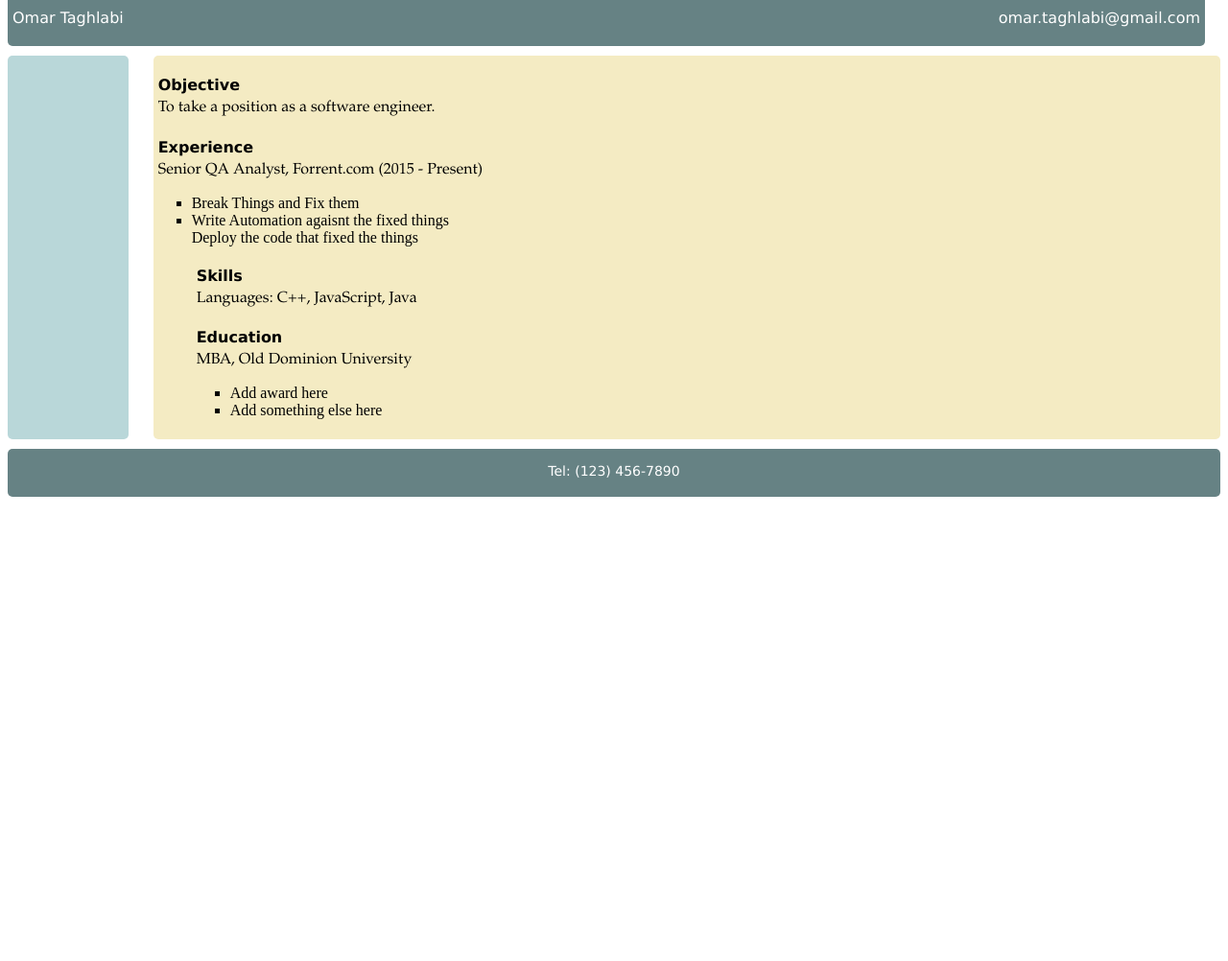
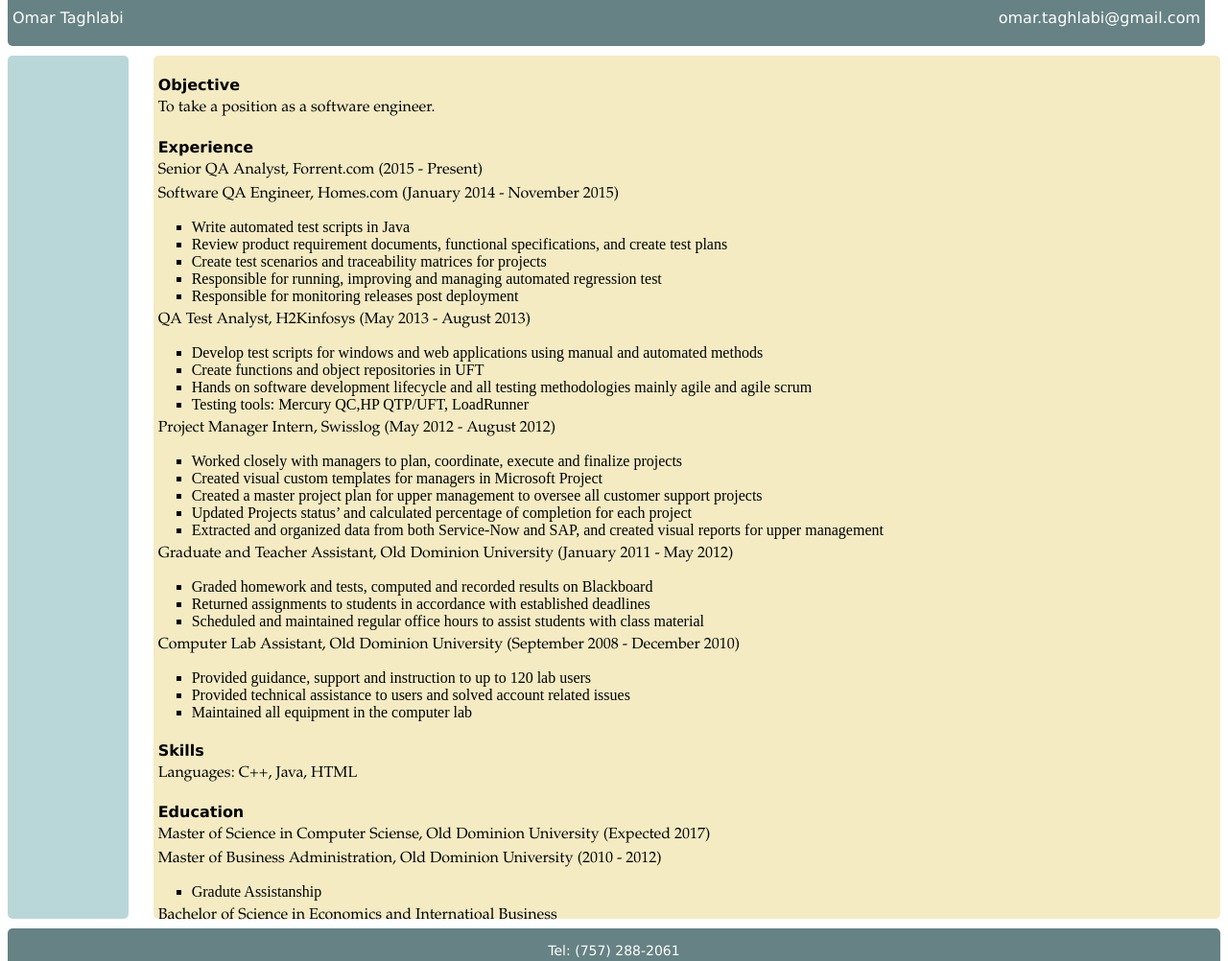
Before and after one commit to omartaghlabi/omartaghlabi, a plain HTML site: page Index.html in a window 1280 px wide. Shown: the top 1002 px of the page at 96% size. Before the commit the page ends 800 px from the top, so only its background shows below. Drawn offline with Linux system fonts and the light colour scheme.

Commit message:
updated resume and stylesheet.css

```diff
--- a/Index.html
+++ b/Index.html
@@ -15,23 +15,54 @@
 			<p>To take a position as a software engineer.</p>
 			<h4>Experience</h4>
 			<p>Senior QA Analyst, Forrent.com (2015 - Present)</p>
+			<p>Software QA Engineer, Homes.com (January 2014 - November 2015)</p>
 			<ul>
-				<li>Break Things and Fix them</li>
-				<li>Write Automation agaisnt the fixed things</li
-				<li>Deploy the code that fixed the things</li/
+				<li>Write automated test scripts in Java</li>
+				<li>Review product requirement documents, functional specifications, and create test plans</li>
+				<li>Create test scenarios and traceability matrices for projects</li>
+				<li>Responsible for running, improving and managing automated regression test</li>
+				<li>Responsible for monitoring releases post deployment</li>
+			</ul>
+			<p>QA Test Analyst, H2Kinfosys (May 2013 - August 2013)
+			<ul>
+				<li>Develop test scripts for windows and web applications using manual and automated methods </li>
+				<li>Create functions and object repositories in UFT</li>
+				<li>Hands on software development lifecycle and all testing methodologies mainly agile and agile scrum</li>
+				<li>Testing tools: Mercury QC,HP  QTP/UFT, LoadRunner</li>
+			</ul>
+			<p>Project Manager Intern, Swisslog (May 2012 - August 2012)
+			<ul>
+				<li>Worked closely with managers to plan, coordinate, execute and finalize projects</li>
+				<li>Created visual custom templates for managers in Microsoft Project</li>
+				<li>Created a master project plan for upper management to oversee all customer support projects</li>
+				<li>Updated Projects status’ and calculated percentage of completion for each project</li>
+				<li>Extracted and organized data from both Service-Now and SAP, and created visual reports for upper management</li>
+			</ul>
+			<p>Graduate and Teacher Assistant, Old Dominion University (January 2011 - May 2012) </p>
+			<ul>
+				<li>Graded homework and tests, computed and recorded results on Blackboard </li>
+				<li>Returned assignments to students in accordance with established deadlines</li>
+				<li>Scheduled and maintained regular office hours to assist students with class material</li>
+			</ul>
+			<p>Computer Lab Assistant, Old Dominion University (September 2008 - December 2010)</p>
+			<ul>
+				<li>Provided guidance, support and instruction to up to 120 lab users </li>
+				<li>Provided technical assistance to users and solved account related issues</li>
+				<li>Maintained all equipment in the computer lab</li>
 			</ul>
 			<h4>Skills</h4>
-			<p>Languages: C++, JavaScript, Java</p>
+			<p>Languages: C++, Java, HTML</p>
 
 			<h4>Education</h4>
-			<p>MBA, Old Dominion University</p>
+			<p>Master of Science in Computer Sciense, Old Dominion University (Expected 2017)</p>
+			<p>Master of Business Administration, Old Dominion University (2010 - 2012)</p>
 			<ul>
-				<li>Add award here</li>
-				<li>Add something else here</li>
+				<li>Gradute Assistanship</li>
 			</ul>
+			<p>Bachelor of Science in Economics and Internatioal Business</p>
 		</div>
 		<div id="footer">
-			<p>Tel: (123) 456-7890</p>
+			<p>Tel: (757) 288-2061</p>
 		</div>
 	</body>
 </html>
--- a/stylesheet.css
+++ b/stylesheet.css
@@ -57,7 +57,7 @@ a:hover {
 	float: left;
 	margin-top: 50px;
 	width: 10%;
-	height: 400px;
+	height: 900px;
 	background-color: #B9D7D9;
 	margin-bottom: 10px;
 }
@@ -67,7 +67,7 @@ a:hover {
 	float: right;
 	margin-top: 50px;
 	width: 88%;
-	height: 400px;
+	height: 900px;
 	background-color: #F4EBC3;
 	margin-bottom: 10px;
 }
```
